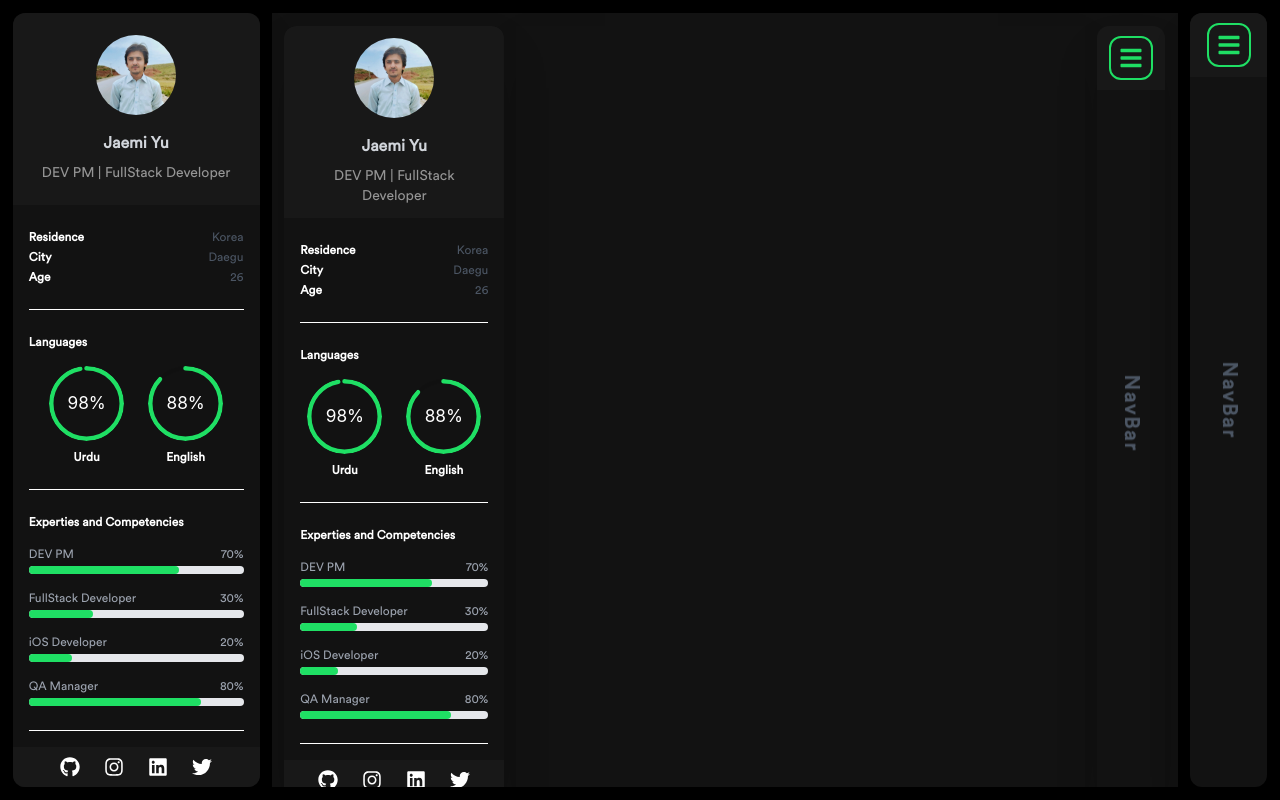
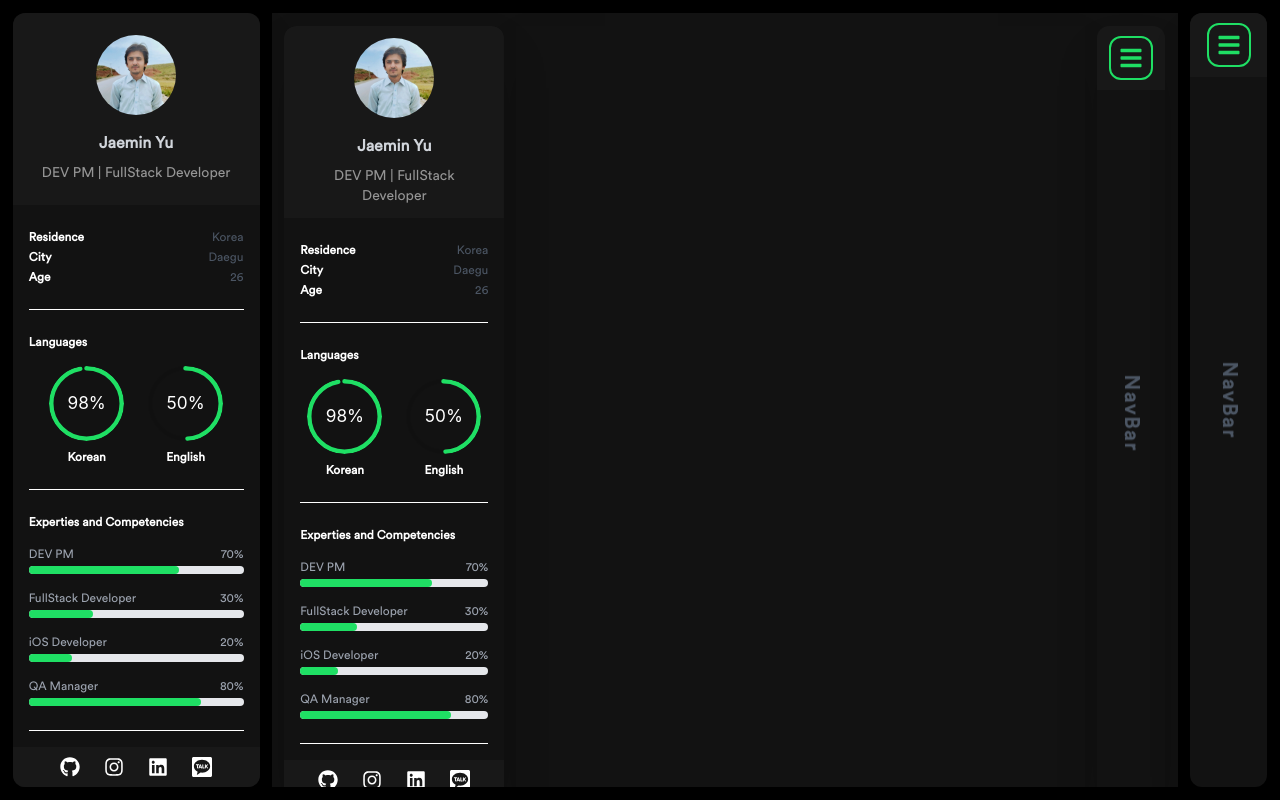
Before and after one commit to JaeMin-YU/portfolio-main, a Next.js app: page /layout in a window 1280 px wide. Built offline with nearby package versions, Linux system fonts and the light colour scheme.

Commit message:
Profile Edit
1. SNS Connection Edit
- Twitter > Instagram
- Facebook > Kakao Talk

2. Languages Edit
- Language Name Edit
- % Edit

```diff
--- a/components/Common/Intro/Languages.jsx
+++ b/components/Common/Intro/Languages.jsx
@@ -2,29 +2,29 @@ import { Progress } from "antd"
 import { useEffect, useState } from "react"
 
 const Languages = () => {
-    const [urdu, setUrdu] = useState(0)
+    const [Korean, setKorean] = useState(0)
     const [english, setEnglish] = useState(0)
 
     useEffect(() => {
         const timer = setInterval(() => {
-            if (urdu < 98) {
-                setUrdu(prevCount => prevCount + 1);
+            if (Korean < 98) {
+                setKorean(prevCount => prevCount + 1);
             }
-            if (english < 88) {
+            if (english < 50) {
                 setEnglish(prevCount => prevCount + 1);
             }
         }, 30);
 
         return () => clearInterval(timer);
-    }, [urdu, english])
+    }, [Korean, english])
     return (
         <div className="flex flex-col space-y-1 pt-6">
             <div className="flex flex-col gap-y-4">
                 <span className='text-Snow text-xs font-bold'>Languages</span>
                 <div className="flex flex-row items-center justify-center space-x-6">
                     <div className="flex flex-col items-center justify-center gap-y-2">
-                        <Progress strokeColor="#1fdf64" type="circle" percent={urdu} size={75} />
-                        <span className='text-xs font-bold text-Snow'>Urdu</span>
+                        <Progress strokeColor="#1fdf64" type="circle" percent={Korean} size={75} />
+                        <span className='text-xs font-bold text-Snow'>Korean</span>
                     </div>
                     <div className="flex flex-col items-center justify-center gap-y-2">
                         <Progress strokeColor="#1fdf64" type="circle" percent={english} size={75} />
--- a/components/Common/Intro/index.jsx
+++ b/components/Common/Intro/index.jsx
@@ -1,5 +1,6 @@
 import Link from 'next/link';
-import { FaDownload, FaInstagram, FaGithub, FaLinkedin, FaTwitter } from 'react-icons/fa';
+import { FaDownload, FaInstagram, FaGithub, FaLinkedin } from 'react-icons/fa';
+import { SiKakaotalk } from "react-icons/si";
 import Contact from './Contact';
 import Download from './Download';
 import Languages from './Languages';
@@ -43,8 +44,8 @@ const Intro = () => {
         <Link href={SOCIAL_LINKS.LINKEDIN} target='_blank' rel='noreferrer' className=''>
           <FaLinkedin />
         </Link>
-        <Link href={SOCIAL_LINKS.TWITTER} target='_blank' rel='noreferrer' className=''>
-          <FaTwitter />
+        <Link href={SOCIAL_LINKS.KAKAOTALK} target='_blank' rel='noreferrer' className=''>
+          <SiKakaotalk />
         </Link>
       </div>
     </>
--- a/constants/constants.js
+++ b/constants/constants.js
@@ -1,4 +1,4 @@
-export const NAME = 'Jaemi Yu';
+export const NAME = 'Jaemin Yu';
 
 export const DESIGNATION = `DEV PM | FullStack Developer`;
 
@@ -55,8 +55,6 @@ export const CONTACTS = {
 export const SOCIAL_LINKS = {
   GITHUB: 'https://github.com/JaeMin-YU',
   LINKEDIN: 'https://www.linkedin.com/in/jaemin-yu-4a90632b9',
-  TWITTER: 'https://twitter.com/iosamajavaid',
+  KAKAOTALK: 'http://qr.kakao.com/talk/KzN5OTBM5Ca8J00d.85kBgpVGwQ-',
   INSTAGRAM: 'https://www.facebook.com/iosamajavaid',
 };
-//트위터랑 페북 >> 인스타랑 인크루트로 변경 하기
-//정보 업데이트 해야됨
```
